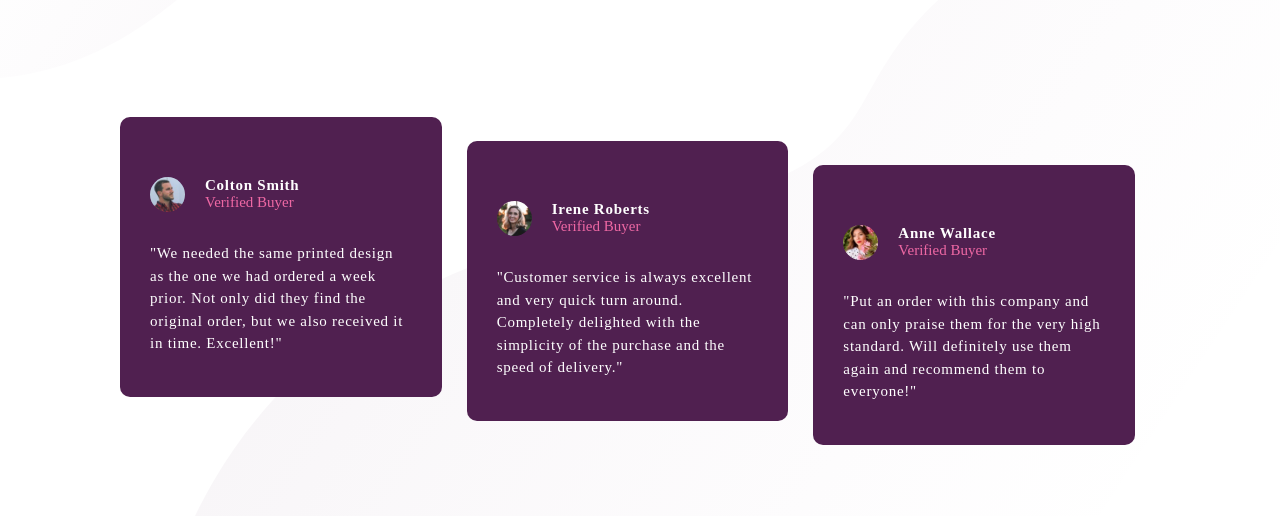
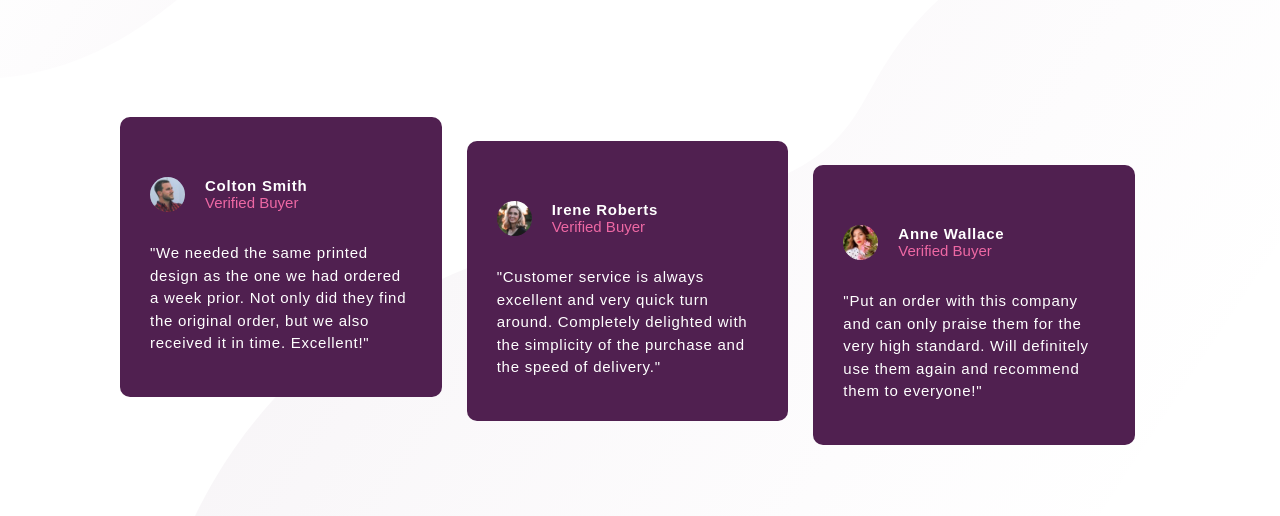
Before and after one commit to NirajanPrasad/FrontendMentor-SocialProofSection, a plain HTML site: page index.html in a window 1280 px wide. Shown: the part 284-800 px from the top of the page. Drawn offline with Linux system fonts and the light colour scheme.

Commit message:
Add files via upload

```diff
--- a/style.css
+++ b/style.css
@@ -1,3 +1,4 @@
+@import url("https://fonts.googleapis.com/css2?family=League+Spartan:wght@400;500;700;800&display=swap");
 :root {
   --pri-clr-dark-magenta: hsl(300, 43%, 22%);
   --pri-clr-soft-pink: hsl(333, 80%, 67%);
@@ -16,6 +17,7 @@
   margin: 0;
   padding: 0;
   box-sizing: border-box;
+  font-family: var(--League-spartan);
   list-style: none;
   font-size: 15px;
 }
```
